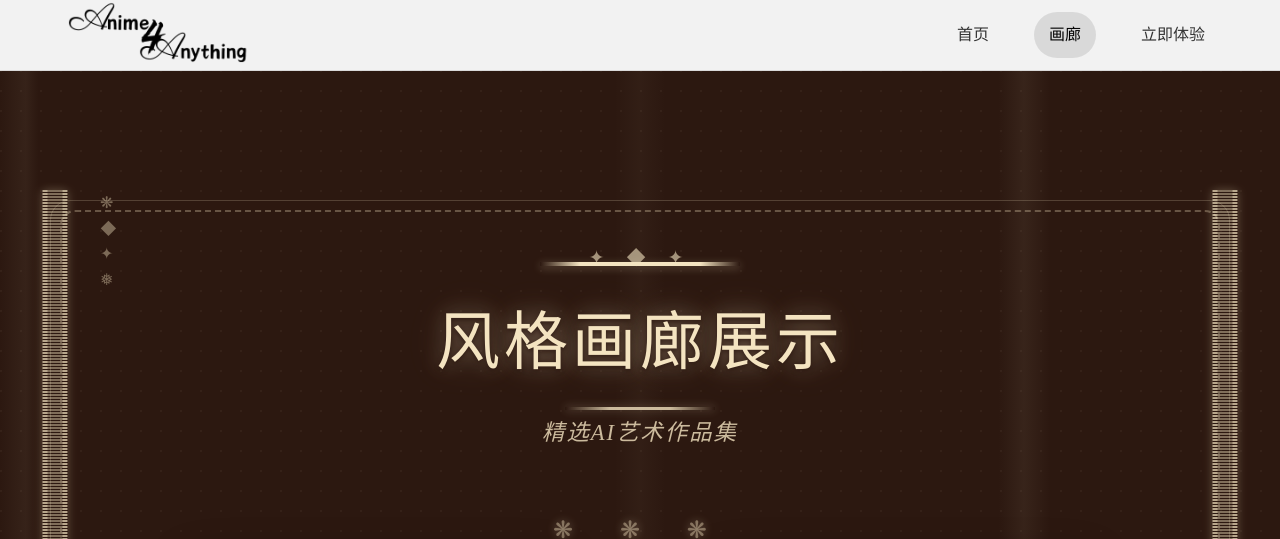
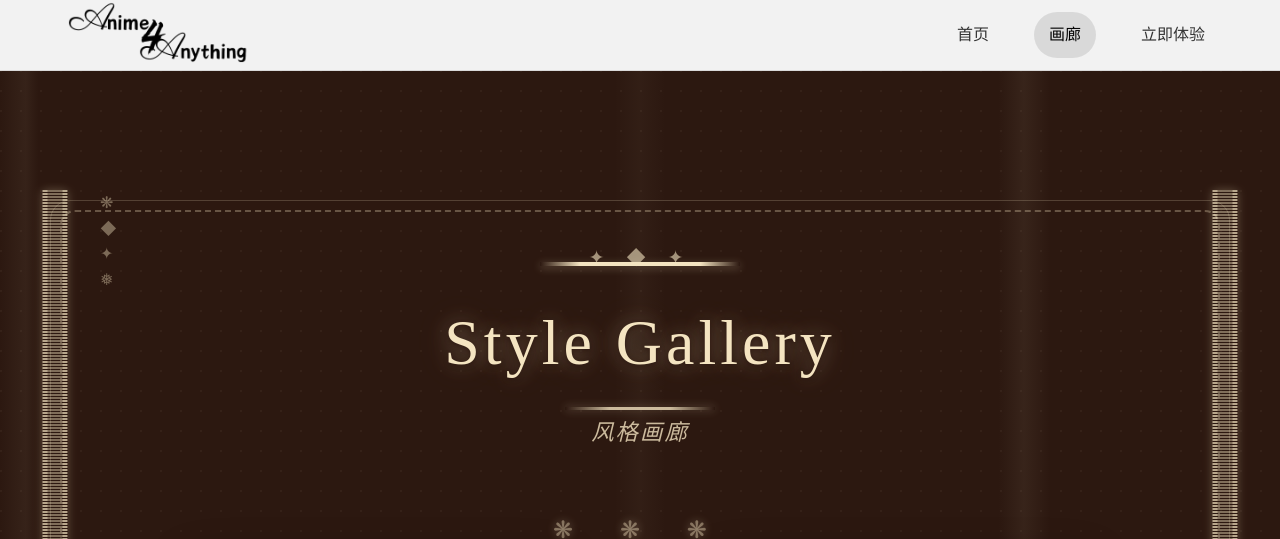
Before and after one commit to Anime-Anything/Anime-Anything.github.io, a website: page index.html in a window 1280 px wide. Both pictures are taken after a click on the link "画廊". Shown: the top 539 px of the page. Drawn offline with nearby package versions, Linux system fonts and the light colour scheme; a web font is replaced by a local one.

Commit message:
画廊数字修改

```diff
--- a/index.html
+++ b/index.html
@@ -108,10 +108,10 @@
                 <!-- 画廊标题 -->
                 <div class="gallery-header">
                     <h2 class="vintage-title">
-                        风格画廊展示
+                        Style Gallery
                         <div class="title-art-deco"></div>
                     </h2>
-                    <p class="vintage-subtitle">精选AI艺术作品集</p>
+                    <p class="vintage-subtitle">风格画廊</p>
                 </div>
 
                 <!-- 2x2 网格画廊 -->
```
